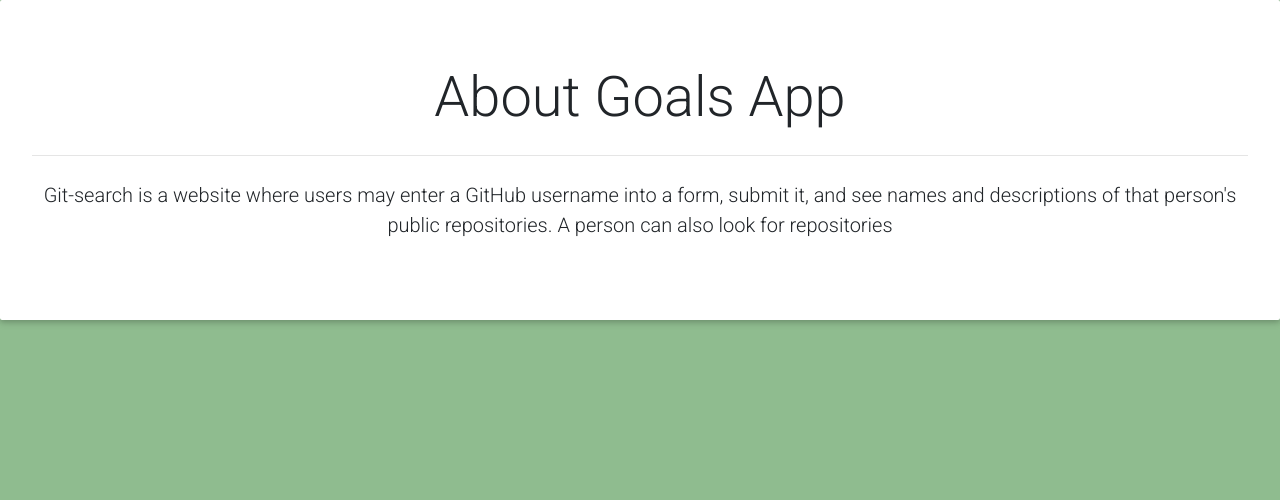
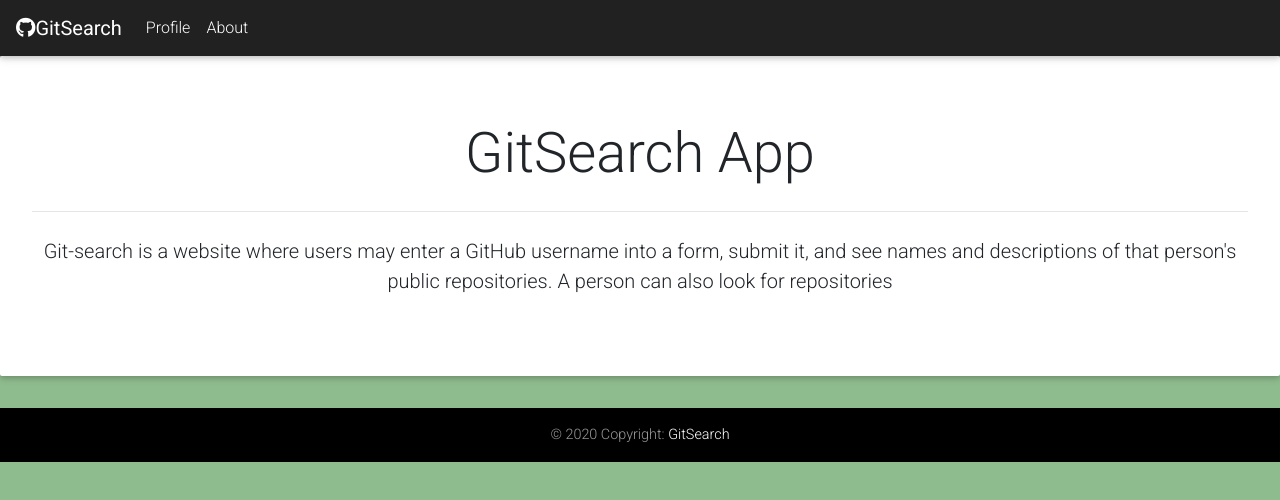
Before and after one commit to sawe-daisy/git-find, an Angular app in the folder git-search/: page /about in a window 1280 px wide. Shown: the top 500 px of the page. Built offline with nearby package versions, Linux system fonts and the light colour scheme.

Commit message:
header/footer

```diff
--- a/git-search/src/app/about/about.component.html
+++ b/git-search/src/app/about/about.component.html
@@ -1,5 +1,5 @@
 <div class="jumbotron">
-  <h1 class="display-4 text-center">About Goals App</h1>
+  <h1 class="display-4 text-center">GitSearch App</h1>
   <hr class="my-4">
   <p class="lead text-center"> Git-search is a website where users may enter a GitHub username into a form, submit it, and see names and
     descriptions of that person's public repositories. A person can also look for repositories</p>
--- a/git-search/src/app/app.component.html
+++ b/git-search/src/app/app.component.html
@@ -1 +1,3 @@
+<app-header></app-header>
 <router-outlet></router-outlet>
+<app-footer></app-footer>
--- a/git-search/src/app/app.module.ts
+++ b/git-search/src/app/app.module.ts
@@ -9,6 +9,7 @@
 import { SearchComponent } from './search/search.component';
 import { HttpClientModule } from '@angular/common/http';
 import { AboutComponent } from './about/about.component';
+import { FooterComponent } from './footer/footer.component';
 
 @NgModule({
   declarations: [
@@ -16,7 +17,8 @@
     ProfileComponent,
     HeaderComponent,
     SearchComponent,
-    AboutComponent
+    AboutComponent,
+    FooterComponent
   ],
   imports: [
     BrowserModule,
--- /dev/null
+++ b/git-search/src/app/footer/footer.component.html
@@ -0,0 +1,6 @@
+
+<footer class="page-footer font-small black">
+  <div class="footer-copyright text-center py-3">© 2020 Copyright:
+    <a href="https://mdbootstrap.com/"> GitSearch</a>
+  </div>
+</footer>
--- /dev/null
+++ b/git-search/src/app/footer/footer.component.ts
@@ -0,0 +1,15 @@
+import { Component, OnInit } from '@angular/core';
+
+@Component({
+  selector: 'app-footer',
+  templateUrl: './footer.component.html',
+  styleUrls: ['./footer.component.css']
+})
+export class FooterComponent implements OnInit {
+
+  constructor() { }
+
+  ngOnInit(): void {
+  }
+
+}
--- a/git-search/src/app/header/header.component.html
+++ b/git-search/src/app/header/header.component.html
@@ -1 +1,12 @@
-<p>header works!</p>
+<nav class="navbar navbar-expand-lg navbar-dark bg-dark">
+  <a class="navbar-brand" routerLink="/profile"><i class="fa fa-github"></i><b>GitSearch</b></a>
+  <button class="navbar-toggler" type="button" data-toggle="collapse" data-target="#navbarNavAltMarkup" aria-controls="navbarNavAltMarkup" aria-expanded="false" aria-label="Toggle navigation">
+    <span class="navbar-toggler-icon"></span>
+  </button>
+  <div class="collapse navbar-collapse" id="navbarNavAltMarkup">
+    <div class="navbar-nav">
+      <a class="nav-item nav-link active" routerLink="profile" routerLinkActive='active'>Profile<span class="sr-only">(current)</span></a>
+      <a class="nav-item nav-link" routerLink="/about" routerLinkActive='active'>About</a>
+    </div>
+  </div>
+</nav>
--- a/git-search/src/app/profile/profile.component.html
+++ b/git-search/src/app/profile/profile.component.html
@@ -1,14 +1,14 @@
 <div class="container-fluid">
   <div class="row">
     <div class="col-md-12 m-3">
-      <nav class="navbar navbar-expand-lg navbar-dark bg-primary m-3">
+      <!-- <nav class="navbar navbar-expand-lg navbar-dark bg-primary m-3">
         <h2 class='title'> <i class="fa fa-github"></i> GitSearch
         </h2>
         <button class="navbar-toggler" type="button" data-toggle="collapse" data-target="#navbarColor01"
           aria-controls="navbarColor01" aria-expanded="false" aria-label="Toggle navigation">
           <span class="navbar-toggler-icon"></span>
         </button>
-      </nav>
+      </nav> -->
       <app-search (searchUser)="performSearch($event)"></app-search>
       <div class="row m-2">
         <div class="col-md-6">
```
Also changed, not shown: git-search/src/app/footer/footer.component.css (added), 1 other file (tests, documents, lock files or other folders).
